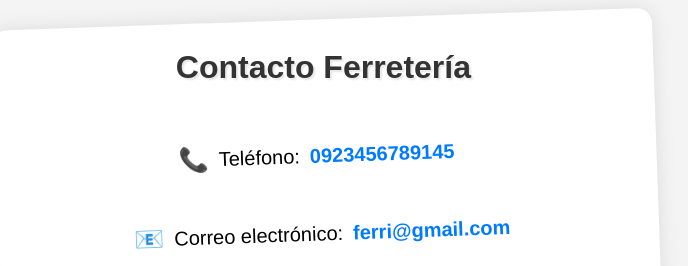
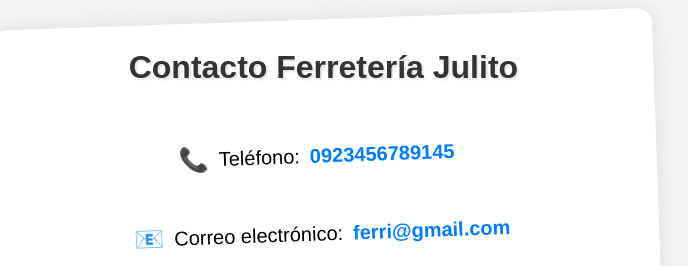
Before and after one commit to julio12fa/ferreteria, a plain HTML site: page contacto.html in a window 1280 px wide. Shown: the top 266 px of the page, without its empty margins (305-993 px from the left). Drawn offline with Linux system fonts and the light colour scheme.

Commit message:
julito pila

```diff
--- a/contacto.html
+++ b/contacto.html
@@ -1,4 +1,5 @@
 <!DOCTYPE html>
+
 <html lang="en">
 <head>
     <meta charset="UTF-8">
@@ -82,7 +83,7 @@
 </head>
 <body>
     <div class="contact-container">
-        <h1>Contacto Ferretería</h1>
+        <h1>Contacto Ferretería Julito</h1>
         <div class="contact-info">
             <p><span class="icon">📞</span> Teléfono: <a href="tel:+0923456789145">0923456789145</a></p>
             <p><span class="icon">📧</span> Correo electrónico: <a href="mailto:ferri@gmail.com">ferri@gmail.com</a></p>
```
